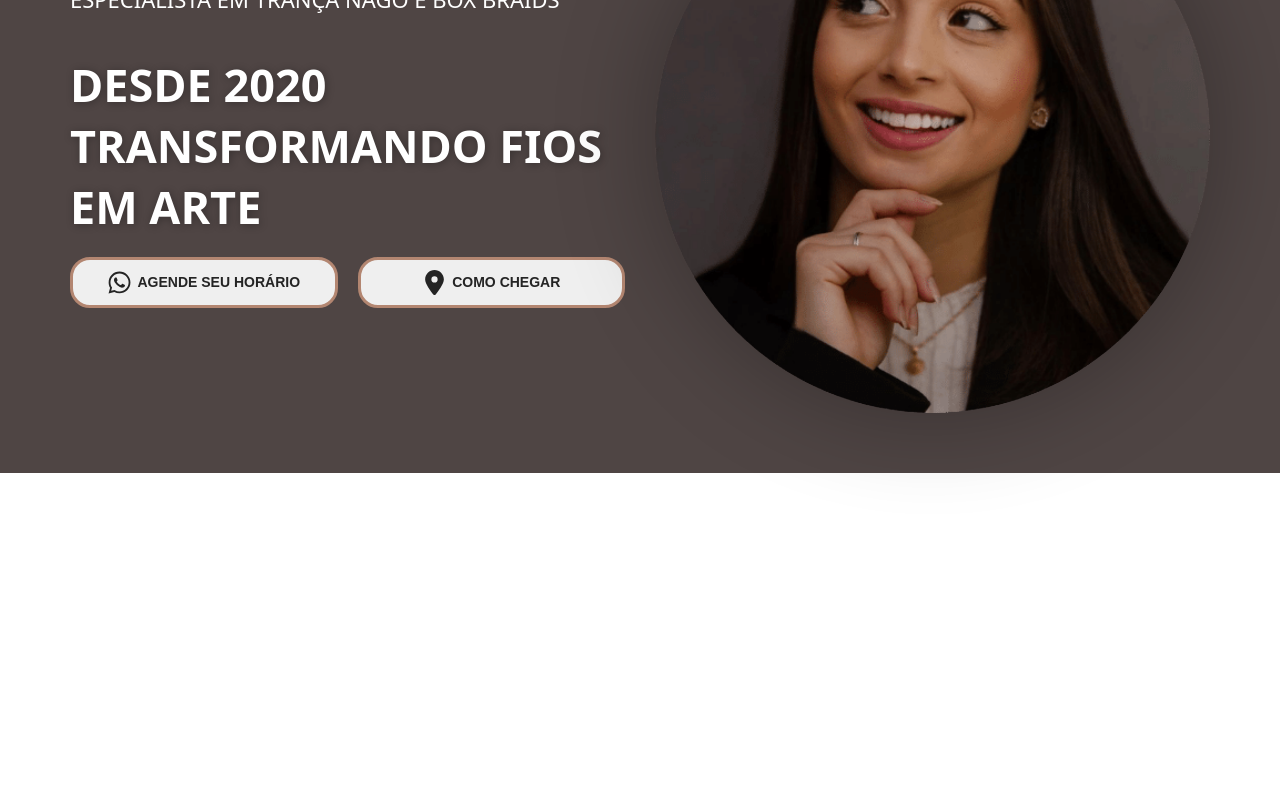
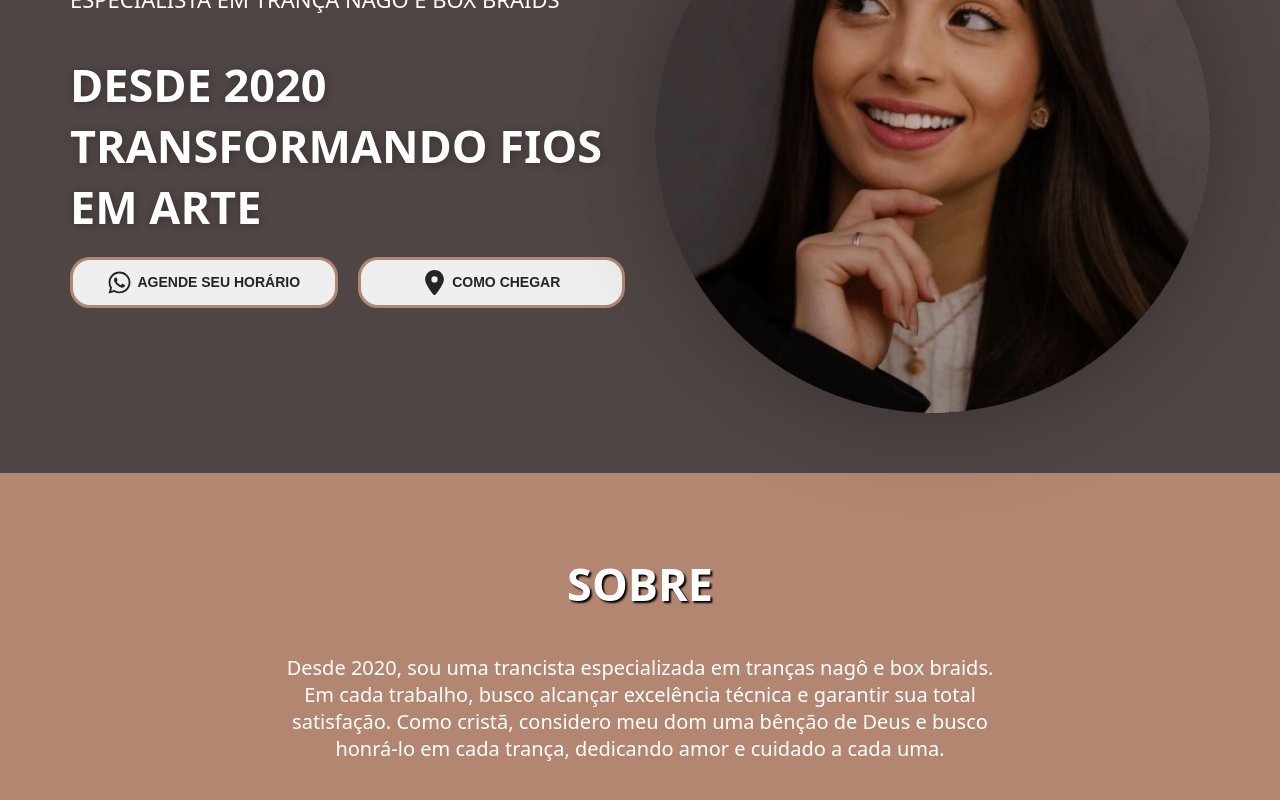
Before and after one commit to Ronald785/trancista-mariana, a Next.js app: page / in a window 1280 px wide. Shown: the part 262-1062 px from the top of the page. Before the commit the page ends 800 px from the top, so only its background shows below. Built offline with nearby package versions, Linux system fonts and the light colour scheme.

Commit message:
Add Component About

```diff
--- a/src/app/page.tsx
+++ b/src/app/page.tsx
@@ -2,12 +2,14 @@
 
 import { Menu } from "@/components/Menu";
 import { Home } from "@/components/Home";
+import { About } from "@/components/About";
 
 export default function Page() {
     return (
         <>
             <Menu />
             <Home />
+            <About />
         </>
     );
 }
--- /dev/null
+++ b/src/components/About/index.tsx
@@ -0,0 +1,25 @@
+import { SecondarySection, MainContent, TitleSection } from "@/styles/styles";
+import { Grid, Intro } from "./styled";
+
+export const About = () => {
+    return (
+        <SecondarySection id="about">
+            <MainContent>
+                <Grid>
+                    <Intro>
+                        <TitleSection>Sobre</TitleSection>
+
+                        <p>
+                            Desde 2020, sou uma trancista especializada em
+                            tranças nagô e box braids. Em cada trabalho, busco
+                            alcançar excelência técnica e garantir sua total
+                            satisfação. Como cristã, considero meu dom uma
+                            bênção de Deus e busco honrá-lo em cada trança,
+                            dedicando amor e cuidado a cada uma.
+                        </p>
+                    </Intro>
+                </Grid>
+            </MainContent>
+        </SecondarySection>
+    );
+};
--- /dev/null
+++ b/src/components/About/styled.ts
@@ -0,0 +1,18 @@
+import styled from "styled-components";
+
+export const Grid = styled.div`
+    display: flex;
+    justify-content: center;
+    align-items: center;
+    text-align: center;
+`;
+
+export const Intro = styled.div`
+    max-width: 75rem;
+
+    p {
+        font-size: 2rem;
+        padding: 2rem;
+        font-weight: 500;
+    }
+`;
```
